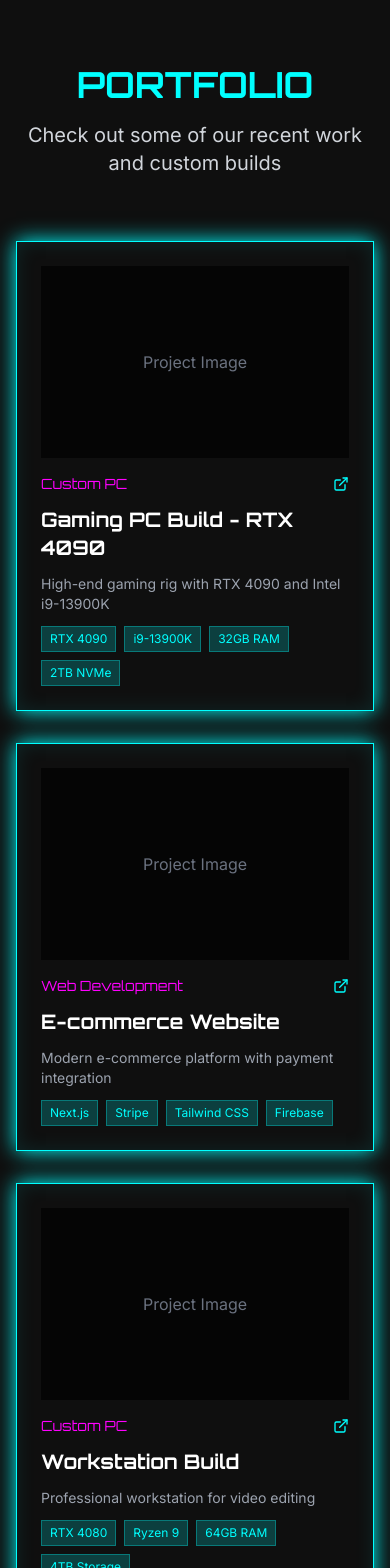
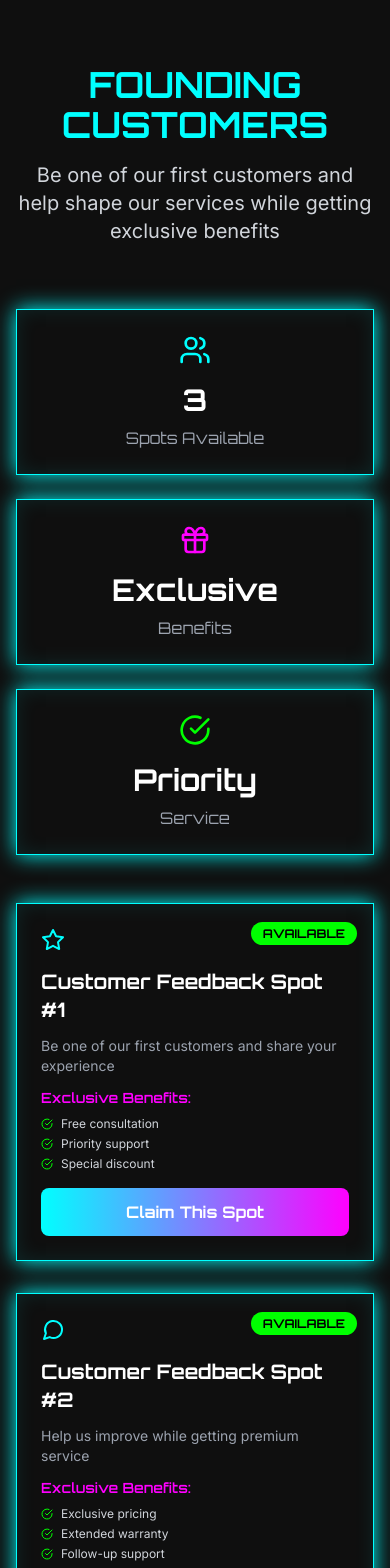
Before and after one commit to PattonsPCs/Site, a Next.js app: page / in a window 390 px wide. Shown: the part 4000-5568 px from the top of the page. Built offline with nearby package versions, Linux system fonts and the light colour scheme.

Commit message:
Portfolio

```diff
--- a/src/components/Header.tsx
+++ b/src/components/Header.tsx
@@ -21,7 +21,7 @@ const Header = () => {
     { name: 'Home', href: '/' },
     { name: 'Services', href: '#services' },
     { name: 'About', href: '#about' },
-    { name: 'Portfolio', href: '/portfolio' },
+    { name: 'Founding Customers', href: '#portfolio' },
     { name: 'Contact', href: '#contact' },
   ]
 
--- a/src/components/Portfolio.tsx
+++ b/src/components/Portfolio.tsx
@@ -1,33 +1,44 @@
 'use client'
 
-import React from 'react'
+import React, { useState } from 'react'
 import { motion } from 'framer-motion'
-import { ExternalLink, Eye } from 'lucide-react'
+import { Star, MessageCircle, CheckCircle, Gift, Users, Award } from 'lucide-react'
 
 const Portfolio = () => {
-  const projects = [
+  const [selectedFeedback, setSelectedFeedback] = useState<number | null>(null)
+
+  const feedbackSlots = [
     {
-      title: 'Gaming PC Build - RTX 4090',
-      category: 'Custom PC',
-      image: '/api/placeholder/400/300',
-      description: 'High-end gaming rig with RTX 4090 and Intel i9-13900K',
-      tech: ['RTX 4090', 'i9-13900K', '32GB RAM', '2TB NVMe']
+      id: 1,
+      status: 'available',
+      title: 'Customer Feedback Spot #1',
+      description: 'Be one of our first customers and share your experience',
+      benefits: ['Free consultation', 'Priority support', 'Special discount'],
+      icon: <Star className="w-6 h-6" />
     },
     {
-      title: 'E-commerce Website',
-      category: 'Web Development',
-      image: '/api/placeholder/400/300',
-      description: 'Modern e-commerce platform with payment integration',
-      tech: ['Next.js', 'Stripe', 'Tailwind CSS', 'Firebase']
+      id: 2,
+      status: 'available',
+      title: 'Customer Feedback Spot #2',
+      description: 'Help us improve while getting premium service',
+      benefits: ['Exclusive pricing', 'Extended warranty', 'Follow-up support'],
+      icon: <MessageCircle className="w-6 h-6" />
     },
     {
-      title: 'Workstation Build',
-      category: 'Custom PC',
-      image: '/api/placeholder/400/300',
-      description: 'Professional workstation for video editing',
-      tech: ['RTX 4080', 'Ryzen 9', '64GB RAM', '4TB Storage']
+      id: 3,
+      status: 'available',
+      title: 'Customer Feedback Spot #3',
+      description: 'Join our founding customers program',
+      benefits: ['Lifetime support', 'Referral rewards', 'Beta testing access'],
+      icon: <Award className="w-6 h-6" />
     }
   ]
+
+  const handleFeedbackClick = (id: number) => {
+    setSelectedFeedback(id)
+    // Here you could open a survey form or redirect to a feedback page
+    console.log(`Customer feedback slot ${id} selected`)
+  }
 
   return (
     <section id="portfolio" className="py-20 bg-dark-200">
@@ -40,60 +51,172 @@ const Portfolio = () => {
           className="text-center mb-16"
         >
           <h2 className="text-4xl md:text-5xl font-cyber font-bold text-neon-cyan mb-4">
-            PORTFOLIO
+            FOUNDING CUSTOMERS
           </h2>
           <p className="text-xl text-gray-300 max-w-3xl mx-auto">
-            Check out some of our recent work and custom builds
+            Be one of our first customers and help shape our services while getting exclusive benefits
           </p>
         </motion.div>
 
+        {/* Stats */}
+        <motion.div
+          initial={{ opacity: 0, y: 30 }}
+          whileInView={{ opacity: 1, y: 0 }}
+          transition={{ duration: 0.6, delay: 0.2 }}
+          viewport={{ once: true }}
+          className="grid grid-cols-1 md:grid-cols-3 gap-6 mb-12"
+        >
+          <div className="pixel-card text-center">
+            <div className="text-neon-cyan mb-4 flex justify-center">
+              <Users className="w-8 h-8" />
+            </div>
+            <div className="text-3xl font-cyber font-bold text-white mb-2">3</div>
+            <div className="text-gray-400 font-cyber">Spots Available</div>
+          </div>
+          <div className="pixel-card text-center">
+            <div className="text-neon-pink mb-4 flex justify-center">
+              <Gift className="w-8 h-8" />
+            </div>
+            <div className="text-3xl font-cyber font-bold text-white mb-2">Exclusive</div>
+            <div className="text-gray-400 font-cyber">Benefits</div>
+          </div>
+          <div className="pixel-card text-center">
+            <div className="text-neon-green mb-4 flex justify-center">
+              <CheckCircle className="w-8 h-8" />
+            </div>
+            <div className="text-3xl font-cyber font-bold text-white mb-2">Priority</div>
+            <div className="text-gray-400 font-cyber">Service</div>
+          </div>
+        </motion.div>
+
+        {/* Feedback Slots */}
         <div className="grid grid-cols-1 md:grid-cols-2 lg:grid-cols-3 gap-8">
-          {projects.map((project, index) => (
+          {feedbackSlots.map((slot, index) => (
             <motion.div
-              key={project.title}
+              key={slot.id}
               initial={{ opacity: 0, y: 50 }}
               whileInView={{ opacity: 1, y: 0 }}
               transition={{ delay: index * 0.1 }}
               viewport={{ once: true }}
-              className="pixel-card group cursor-pointer"
+              whileHover={{ scale: 1.02 }}
+              className="pixel-card group cursor-pointer relative overflow-hidden"
+              onClick={() => handleFeedbackClick(slot.id)}
             >
-              <div className="relative overflow-hidden mb-4">
-                <div className="w-full h-48 bg-dark-300 flex items-center justify-center">
-                  <span className="text-gray-500">Project Image</span>
-                </div>
-                <div className="absolute inset-0 bg-neon-cyan/20 opacity-0 group-hover:opacity-100 transition-opacity duration-300 flex items-center justify-center">
-                  <Eye className="w-8 h-8 text-white" />
-                </div>
+              {/* Status Badge */}
+              <div className="absolute top-4 right-4 z-10">
+                <span className="px-3 py-1 text-xs bg-neon-green text-black font-cyber font-bold rounded-full">
+                  AVAILABLE
+                </span>
               </div>
 
-              <div className="space-y-3">
-                <div className="flex items-center justify-between">
-                  <span className="text-sm text-neon-pink font-cyber">{project.category}</span>
-                  <ExternalLink className="w-4 h-4 text-neon-cyan" />
+              {/* Animated Background */}
+              <div className="absolute inset-0 bg-gradient-to-br from-neon-cyan/10 via-neon-pink/10 to-neon-green/10 opacity-0 group-hover:opacity-100 transition-opacity duration-300"></div>
+
+              <div className="relative z-10 space-y-4">
+                {/* Icon */}
+                <div className="text-neon-cyan group-hover:text-neon-pink transition-colors duration-300">
+                  {slot.icon}
                 </div>
 
-                <h3 className="text-xl font-cyber font-bold text-white">
-                  {project.title}
-                </h3>
+                {/* Content */}
+                <div className="space-y-3">
+                  <h3 className="text-xl font-cyber font-bold text-white group-hover:text-neon-cyan transition-colors duration-300">
+                    {slot.title}
+                  </h3>
 
-                <p className="text-gray-400 text-sm">
-                  {project.description}
-                </p>
+                  <p className="text-gray-400 text-sm">
+                    {slot.description}
+                  </p>
 
-                <div className="flex flex-wrap gap-2">
-                  {project.tech.map((tech) => (
-                    <span
-                      key={tech}
-                      className="px-2 py-1 text-xs bg-neon-cyan/20 text-neon-cyan border border-neon-cyan/30"
-                    >
-                      {tech}
-                    </span>
-                  ))}
+                  {/* Benefits */}
+                  <div className="space-y-2">
+                    <h4 className="text-neon-pink font-cyber font-semibold text-sm">
+                      Exclusive Benefits:
+                    </h4>
+                    <ul className="space-y-1">
+                      {slot.benefits.map((benefit, idx) => (
+                        <li key={idx} className="flex items-center space-x-2 text-xs text-gray-300">
+                          <CheckCircle className="w-3 h-3 text-neon-green" />
+                          <span>{benefit}</span>
+                        </li>
+                      ))}
+                    </ul>
+                  </div>
                 </div>
+
+                {/* CTA Button */}
+                <motion.button
+                  whileHover={{ scale: 1.05 }}
+                  whileTap={{ scale: 0.95 }}
+                  className="w-full bg-gradient-to-r from-neon-cyan to-neon-pink text-white font-cyber font-bold py-3 px-6 rounded-lg hover:shadow-lg hover:shadow-neon-cyan/30 transition-all duration-300"
+                >
+                  Claim This Spot
+                </motion.button>
               </div>
             </motion.div>
           ))}
         </div>
+
+        {/* Call to Action */}
+        <motion.div
+          initial={{ opacity: 0, y: 30 }}
+          whileInView={{ opacity: 1, y: 0 }}
+          transition={{ duration: 0.6, delay: 0.4 }}
+          viewport={{ once: true }}
+          className="text-center mt-12"
+        >
+          <div className="pixel-card bg-gradient-to-r from-dark-300 to-dark-200 border-neon-cyan">
+            <h3 className="text-2xl font-cyber font-bold text-neon-cyan mb-4">
+              Why Become a Founding Customer?
+            </h3>
+            <div className="grid grid-cols-1 md:grid-cols-2 gap-6 text-left">
+              <div className="space-y-3">
+                <div className="flex items-center space-x-3">
+                  <CheckCircle className="w-5 h-5 text-neon-green" />
+                  <span className="text-gray-300">Exclusive pricing and discounts</span>
+                </div>
+                <div className="flex items-center space-x-3">
+                  <CheckCircle className="w-5 h-5 text-neon-green" />
+                  <span className="text-gray-300">Priority scheduling and support</span>
+                </div>
+                <div className="flex items-center space-x-3">
+                  <CheckCircle className="w-5 h-5 text-neon-green" />
+                  <span className="text-gray-300">Direct input on service improvements</span>
+                </div>
+              </div>
+              <div className="space-y-3">
+                <div className="flex items-center space-x-3">
+                  <CheckCircle className="w-5 h-5 text-neon-green" />
+                  <span className="text-gray-300">Extended warranty coverage</span>
+                </div>
+                <div className="flex items-center space-x-3">
+                  <CheckCircle className="w-5 h-5 text-neon-green" />
+                  <span className="text-gray-300">Referral rewards program</span>
+                </div>
+                <div className="flex items-center space-x-3">
+                  <CheckCircle className="w-5 h-5 text-neon-green" />
+                  <span className="text-gray-300">Beta testing for new services</span>
+                </div>
+              </div>
+            </div>
+            <div className="mt-6 pt-6 border-t border-neon-cyan/30">
+              <p className="text-gray-400 text-sm mb-4">
+                Limited spots available - secure your place today!
+              </p>
+              <motion.button
+                whileHover={{ scale: 1.05 }}
+                whileTap={{ scale: 0.95 }}
+                onClick={() => {
+                  // Open Calendly or contact form
+                  window.open('https://calendly.com/pattonspcs', '_blank')
+                }}
+                className="bg-gradient-to-r from-neon-cyan to-neon-pink text-white font-cyber font-bold py-3 px-8 rounded-lg hover:shadow-lg hover:shadow-neon-cyan/30 transition-all duration-300"
+              >
+                Book Your Consultation
+              </motion.button>
+            </div>
+          </div>
+        </motion.div>
       </div>
     </section>
   )
```
